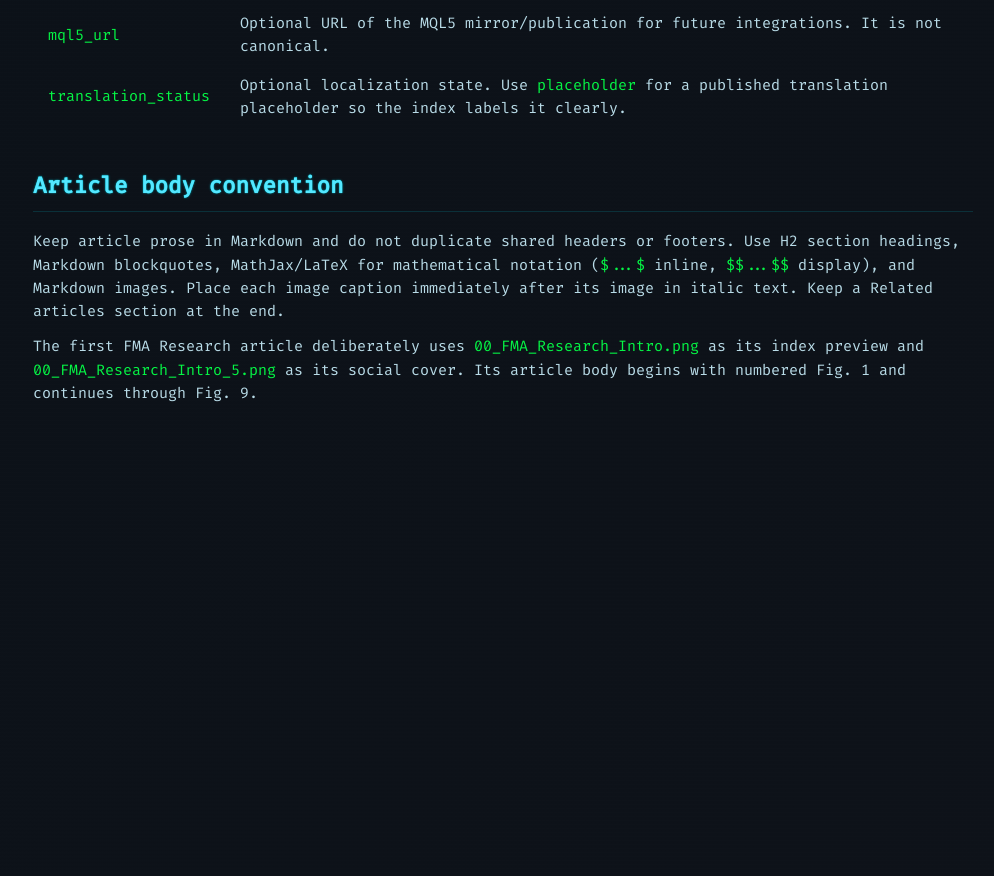
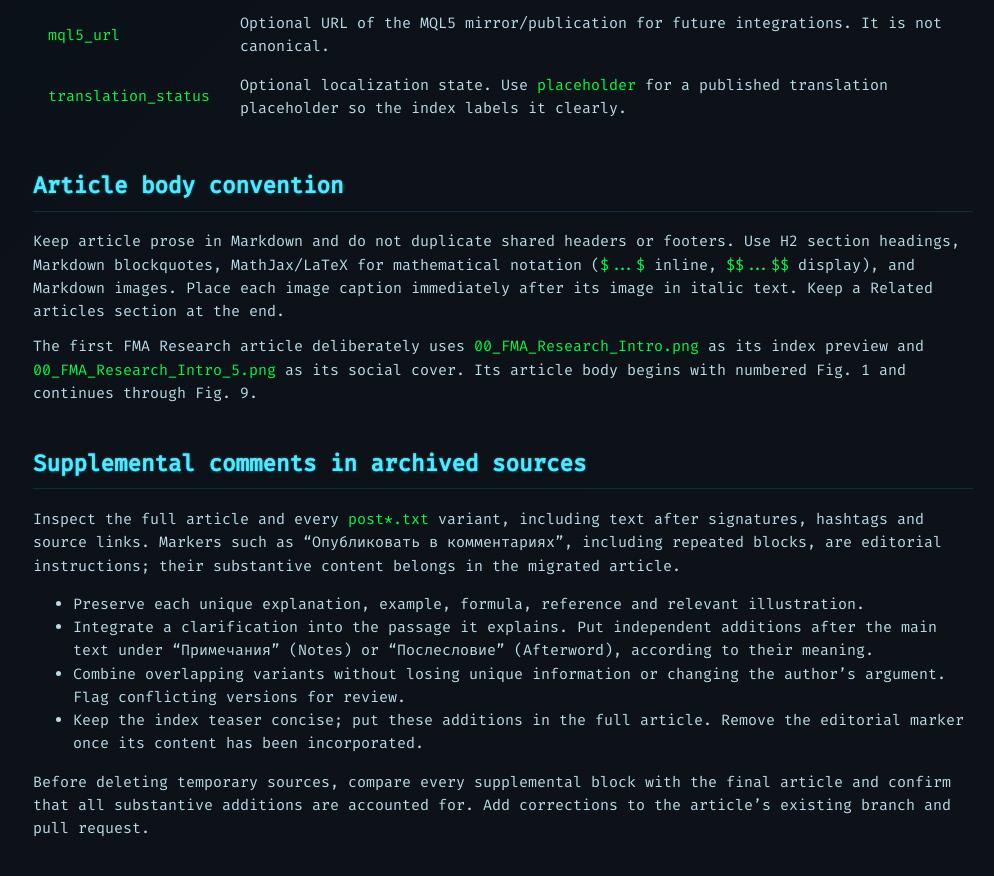
Before and after one commit to Fuzzy-Technologies/fuzzy-technologies.github.io, a Jekyll site: the page built from docs/ARTICLES.md, in a window 1280 px wide and 900 px high, scrolled down 1418 px. Shown: the top 876 px of the window, without its empty margins (137-1131 px from the left). Built offline with Jekyll 4.4.1, drawn with Linux system fonts in a browser that asks for light colours; our own code applies the rules of GitHub Pages for plain Markdown files; Markdown is read by kramdown in place of the engine named in the settings; before the commit the page ends 1883 px from its top, so only the background shows below that.

Commit message:
Preserve supplemental comment blocks when migrating articles

```diff
--- a/docs/ARTICLES.md
+++ b/docs/ARTICLES.md
@@ -38,3 +38,14 @@ Article pages use `layout: article`. The article indexes discover pages with thi
 Keep article prose in Markdown and do not duplicate shared headers or footers. Use H2 section headings, Markdown blockquotes, MathJax/LaTeX for mathematical notation (`$...$` inline, `$$...$$` display), and Markdown images. Place each image caption immediately after its image in italic text. Keep a Related articles section at the end.
 
 The first FMA Research article deliberately uses `00_FMA_Research_Intro.png` as its index preview and `00_FMA_Research_Intro_5.png` as its social cover. Its article body begins with numbered Fig. 1 and continues through Fig. 9.
+
+## Supplemental comments in archived sources
+
+Inspect the full article and every `post*.txt` variant, including text after signatures, hashtags and source links. Markers such as “Опубликовать в комментариях”, including repeated blocks, are editorial instructions; their substantive content belongs in the migrated article.
+
+- Preserve each unique explanation, example, formula, reference and relevant illustration.
+- Integrate a clarification into the passage it explains. Put independent additions after the main text under “Примечания” (Notes) or “Послесловие” (Afterword), according to their meaning.
+- Combine overlapping variants without losing unique information or changing the author's argument. Flag conflicting versions for review.
+- Keep the index teaser concise; put these additions in the full article. Remove the editorial marker once its content has been incorporated.
+
+Before deleting temporary sources, compare every supplemental block with the final article and confirm that all substantive additions are accounted for. Add corrections to the article's existing branch and pull request.
```
